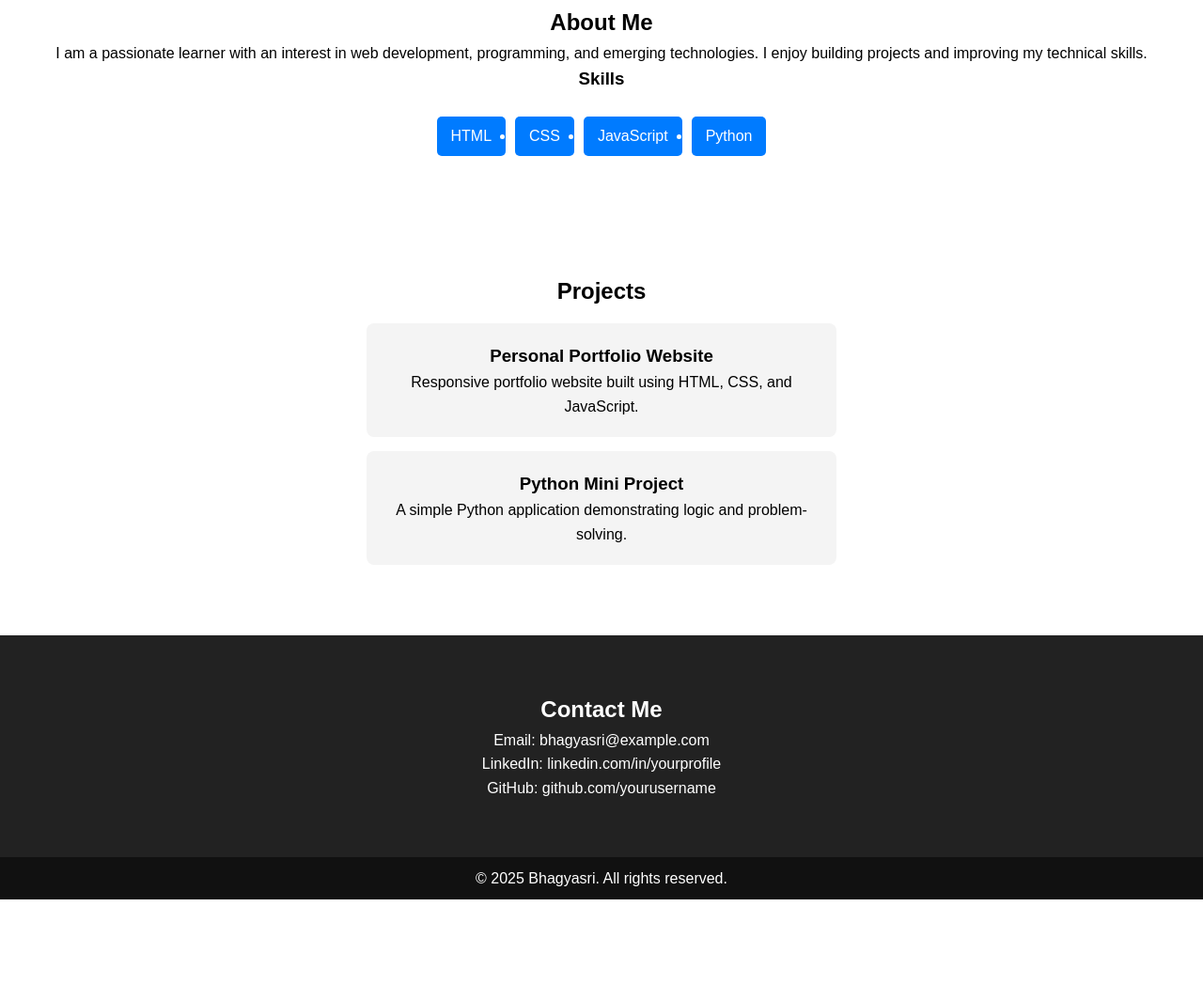
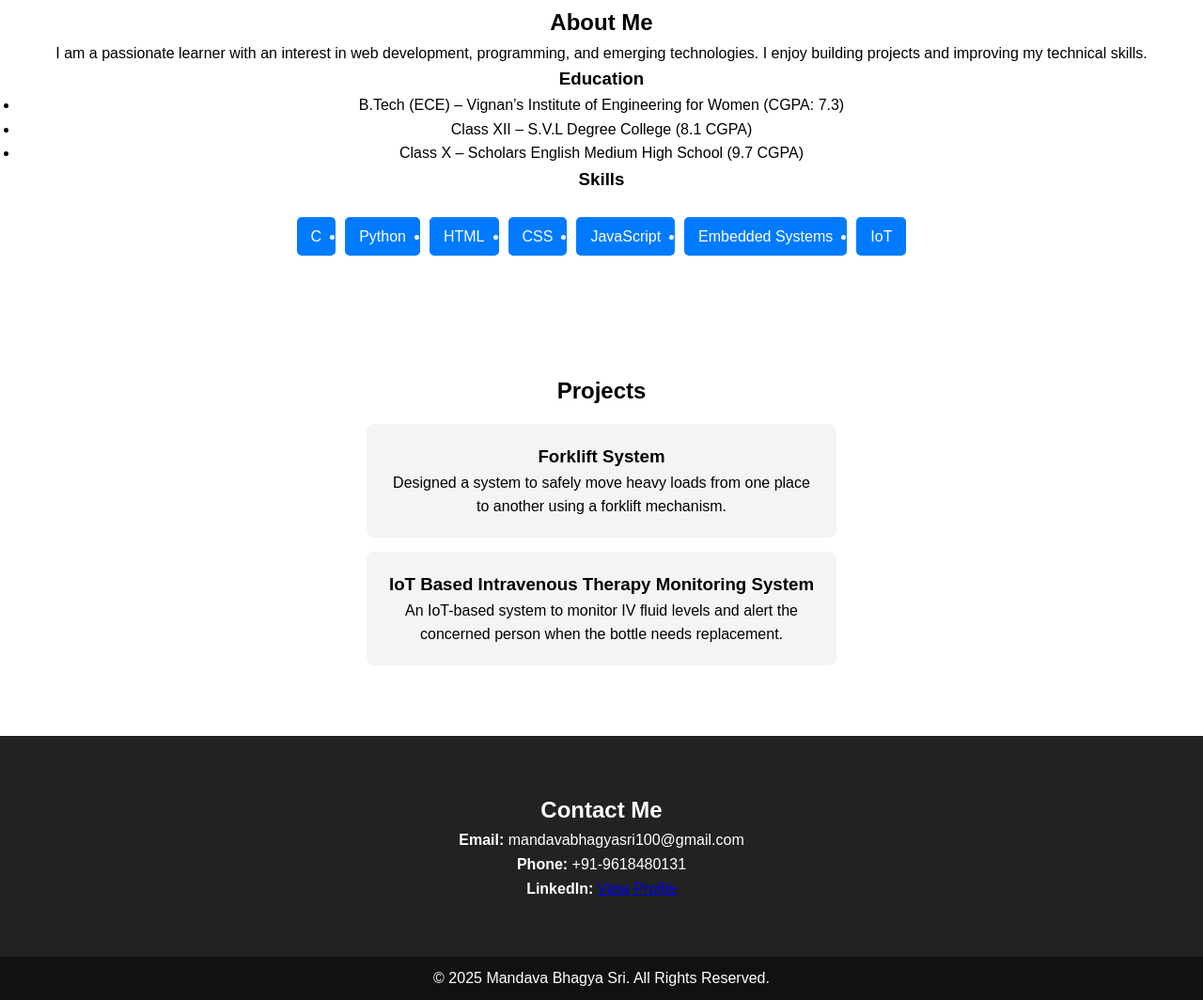
Before and after one commit to MandavaBhagyasri/My-portfolio-, a plain HTML site: page index.html in a window 1280 px wide. Shown: the part 840-1904 px from the top of the page at 94% size. Before the commit the page ends 1797 px from the top, so only its background shows below. Drawn offline with Linux system fonts and the light colour scheme; a script that the page names is missing.

Commit message:
index.html

```diff
--- a/index.html
+++ b/index.html
@@ -8,9 +8,9 @@
 </head>
 <body>
 
-    <!-- Navbar -->
+
     <nav>
-        <h2 class="logo">My Portfolio</h2>
+        <h2 class="logo">My portfolio</h2>
         <ul>
             <li><a href="#home">Home</a></li>
             <li><a href="#about">About</a></li>
@@ -19,55 +19,74 @@
         </ul>
     </nav>
 
-    <!-- Home Section -->
+
     <section id="home" class="section home">
-        <h1>Hello, I'm <span>Bhagya sri</span></h1>
-        <p>Aspiring Software & Web Developer</p>
+        <h1>Hi, I'm <span>Mandava Bhagya Sri</span></h1>
+        <p>B.Tech (ECE) Graduate | Aspiring Software & Web Developer</p>
         <button onclick="scrollToSection('projects')">View Projects</button>
     </section>
 
-    <!-- About Section -->
+
     <section id="about" class="section">
         <h2>About Me</h2>
         <p>
-            I am a passionate learner with an interest in web development,
-            programming, and emerging technologies. I enjoy building projects
-            and improving my technical skills.
+            I am a passionate learner with an interest in web development, programming, and emerging technologies. I enjoy building projects and improving my technical skills.
         </p>
+
+        <h3>Education</h3>
+        <ul class="list">
+            <li>B.Tech (ECE) – Vignan’s Institute of Engineering for Women (CGPA: 7.3)</li>
+            <li>Class XII – S.V.L Degree College (8.1 CGPA)</li>
+            <li>Class X – Scholars English Medium High School (9.7 CGPA)</li>
+        </ul>
+
         <h3>Skills</h3>
         <ul class="skills">
+            <li>C</li>
+            <li>Python</li>
             <li>HTML</li>
             <li>CSS</li>
             <li>JavaScript</li>
-            <li>Python</li>
+            <li>Embedded Systems</li>
+            <li>IoT</li>
         </ul>
     </section>
 
-    <!-- Projects Section -->
+
     <section id="projects" class="section">
         <h2>Projects</h2>
 
         <div class="project-card">
-            <h3>Personal Portfolio Website</h3>
-            <p>Responsive portfolio website built using HTML, CSS, and JavaScript.</p>
+            <h3>Forklift System</h3>
+            <p>
+                Designed a system to safely move heavy loads from one place to
+                another using a forklift mechanism.
+            </p>
         </div>
 
         <div class="project-card">
-            <h3>Python Mini Project</h3>
-            <p>A simple Python application demonstrating logic and problem-solving.</p>
+            <h3>IoT Based Intravenous Therapy Monitoring System</h3>
+            <p>
+                An IoT-based system to monitor IV fluid levels and alert the
+                concerned person when the bottle needs replacement.
+            </p>
         </div>
     </section>
 
-    <!-- Contact Section -->
+
     <section id="contact" class="section contact">
         <h2>Contact Me</h2>
-        <p>Email: bhagyasri@example.com</p>
-        <p>LinkedIn: linkedin.com/in/yourprofile</p>
-        <p>GitHub: github.com/yourusername</p>
+        <p><strong>Email:</strong> mandavabhagyasri100@gmail.com</p>
+        <p><strong>Phone:</strong> +91-9618480131</p>
+        <p><strong>LinkedIn:</strong>
+            <a href="https://www.linkedin.com/in/mandava-bhagya-sri-386025226/" target="_blank">
+                View Profile
+            </a>
+        </p>
     </section>
 
     <footer>
-        <p>© 2025 Bhagyasri. All rights reserved.</p>
+        <p>© 2025 Mandava Bhagya Sri. All Rights Reserved.</p>
     </footer>
 
     <script src="script.js"></script>
```
